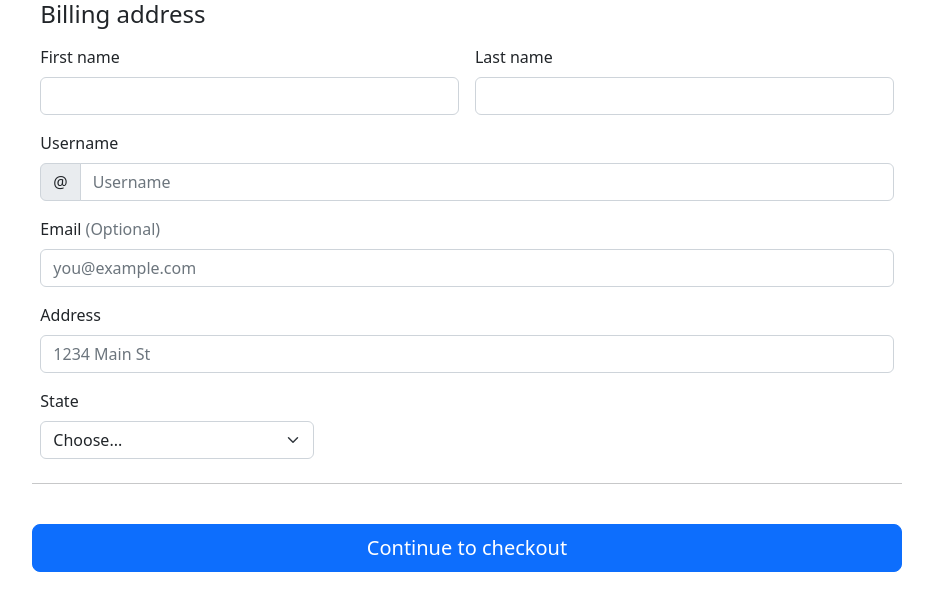
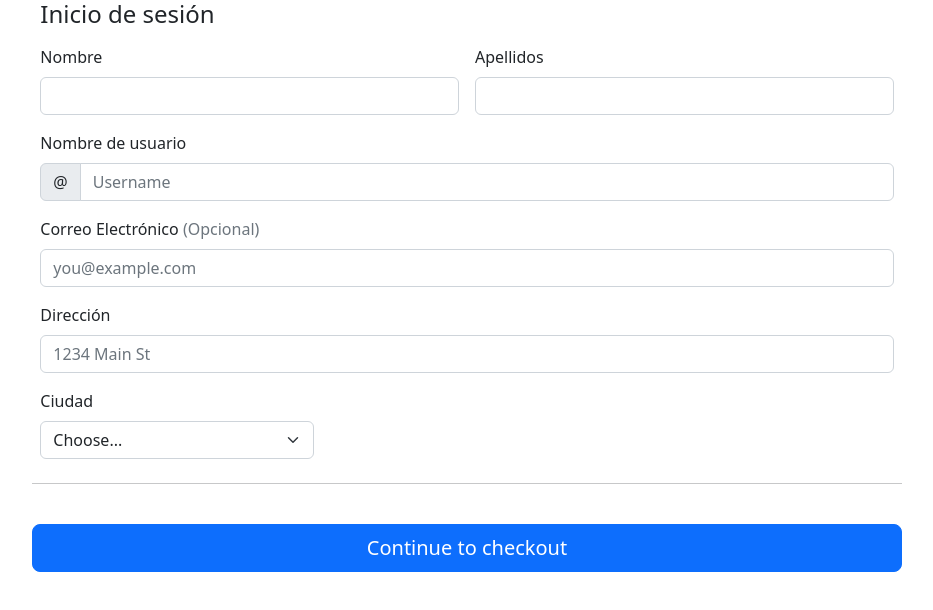
Before and after one commit to SamuelMarti22/Local-storage-5-10, a plain HTML site: page index.html in a window 1280 px wide. Shown: the whole page, without its empty margins (173-1106 px from the left). Drawn offline with nearby package versions, Linux system fonts and the light colour scheme.

Commit message:
Bootstrap

```diff
--- a/index.html
+++ b/index.html
@@ -7,59 +7,59 @@
     <!-- CSS only -->
     <link href="https://cdn.jsdelivr.net/npm/bootstrap@5.2.2/dist/css/bootstrap.min.css" rel="stylesheet" integrity="sha384-Zenh87qX5JnK2Jl0vWa8Ck2rdkQ2Bzep5IDxbcnCeuOxjzrPF/et3URy9Bv1WTRi" crossorigin="anonymous">
     <link rel="stylesheet" href="style.css">
-    <title>Document</title>
+    <title>Local-storage</title>
 </head>
 <body>
     <main>
         <div class="col-md-7 col-lg-8">
-            <h4 class="mb-3">Billing address</h4>
+            <h4 class="mb-3">Inicio de sesión</h4>
             <form class="needs-validation" novalidate="">
               <div class="row g-3">
                 <div class="col-sm-6">
-                  <label for="firstName" class="form-label">First name</label>
+                  <label for="firstName" class="form-label">Nombre</label>
                   <input type="text" class="form-control" id="firstName" placeholder="" value="" required="">
                   <div class="invalid-feedback">
-                    Valid first name is required.
+                    El nombre es inválido
                   </div>
                 </div>
 
                 <div class="col-sm-6">
-                  <label for="lastName" class="form-label">Last name</label>
+                  <label for="lastName" class="form-label">Apellidos</label>
                   <input type="text" class="form-control" id="lastName" placeholder="" value="" required="">
                   <div class="invalid-feedback">
-                    Valid last name is required.
+                    Apellidos es requerido
                   </div>
                 </div>
 
                 <div class="col-12">
-                  <label for="username" class="form-label">Username</label>
+                  <label for="username" class="form-label">Nombre de usuario</label>
                   <div class="input-group has-validation">
                     <span class="input-group-text">@</span>
                     <input type="text" class="form-control" id="username" placeholder="Username" required="">
                   <div class="invalid-feedback">
-                      Your username is required.
+                      Nombre de usuario requerido
                     </div>
                   </div>
                 </div>
 
                 <div class="col-12">
-                  <label for="email" class="form-label">Email <span class="text-muted">(Optional)</span></label>
+                  <label for="email" class="form-label">Correo Electrónico <span class="text-muted">(Opcional)</span></label>
                   <input type="email" class="form-control" id="email" placeholder="you@example.com">
                   <div class="invalid-feedback">
-                    Please enter a valid email address for shipping updates.
+                    Ingrese un correo válido
                   </div>
                 </div>
 
                 <div class="col-12">
-                  <label for="address" class="form-label">Address</label>
+                  <label for="address" class="form-label">Dirección</label>
                   <input type="text" class="form-control" id="address" placeholder="1234 Main St" required="">
                   <div class="invalid-feedback">
-                    Please enter your shipping address.
+                    Por favor pon tu dirección
                   </div>
                 </div>
 
                 <div class="col-md-4">
-                  <label for="state" class="form-label">State</label>
+                  <label for="state" class="form-label">Ciudad</label>
                   <select class="form-select" id="state" required="">
                     <option value="">Choose...</option>
                     <option value="Medellin">Medellin</option>
@@ -67,7 +67,7 @@
                     <option value="JuanCojo">Juan Cojo</option>
                   </select>
                   <div class="invalid-feedback">
-                    Please provide a valid state.
+                    Por favor poner la ciudad
                   </div>
                 </div>
 
```
